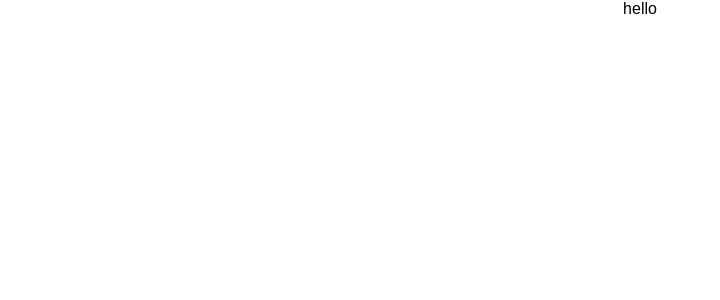
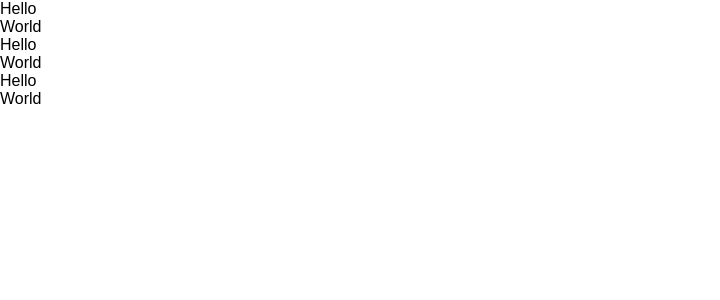
Before and after one commit to cdt-eth/Weather-Forecaster, a React (Create React App) app: page / in a window 1280 px wide. Shown: the top 300 px of the page, without its empty margins (0-720 px from the left). Built offline with nearby package versions, Linux system fonts and the light colour scheme; the HTML template or start-up script is replaced by a standard one.

Commit message:
setup components

```diff
--- a/src/App.js
+++ b/src/App.js
@@ -1,12 +1,17 @@
-import React, { Component } from 'react';
+import React, { Component, Fragment } from 'react';
+import Form from './components/Form';
+import Titles from './components/Titles';
+import Weather from './components/Weather';
 import './App.css';
 
 class App extends Component {
   render() {
     return (
-      <div className="App">
-        <div className="App-intro">hello</div>
-      </div>
+      <Fragment>
+        <Titles />
+        <Weather />
+        <Form />
+      </Fragment>
     );
   }
 }
--- /dev/null
+++ b/src/components/Form.js
@@ -0,0 +1,14 @@
+import React, { Component, Fragment } from 'react';
+
+class Form extends Component {
+  render() {
+    return (
+      <Fragment>
+        <div>Hello</div>
+        <div>World</div>
+      </Fragment>
+    );
+  }
+}
+
+export default Form;
--- /dev/null
+++ b/src/components/Titles.js
@@ -0,0 +1,14 @@
+import React, { Component, Fragment } from 'react';
+
+class Titles extends Component {
+  render() {
+    return (
+      <Fragment>
+        <div>Hello</div>
+        <div>World</div>
+      </Fragment>
+    );
+  }
+}
+
+export default Titles;
--- /dev/null
+++ b/src/components/Weather.js
@@ -0,0 +1,14 @@
+import React, { Component, Fragment } from 'react';
+
+class Weather extends Component {
+  render() {
+    return (
+      <Fragment>
+        <div>Hello</div>
+        <div>World</div>
+      </Fragment>
+    );
+  }
+}
+
+export default Weather;
```
